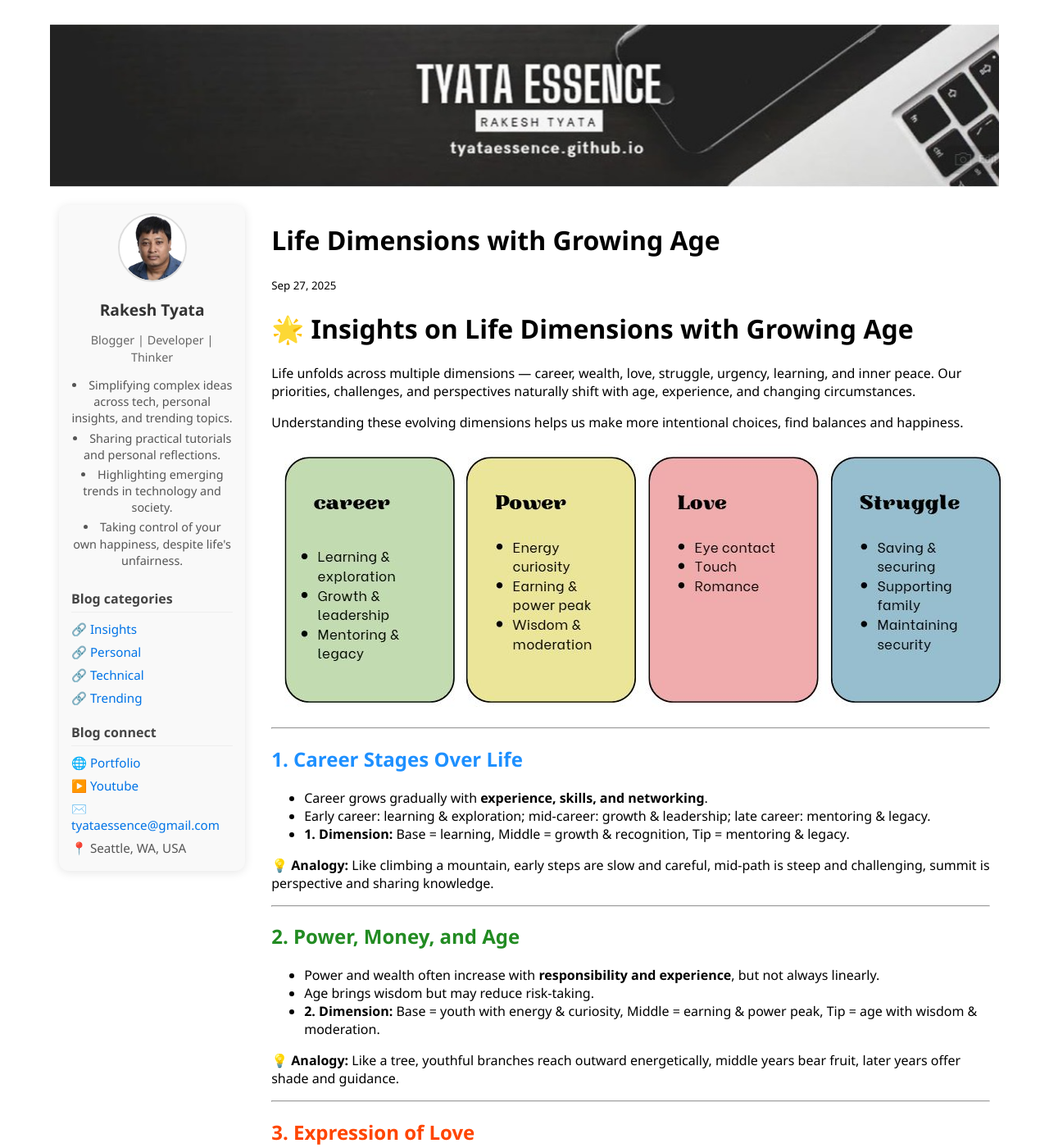
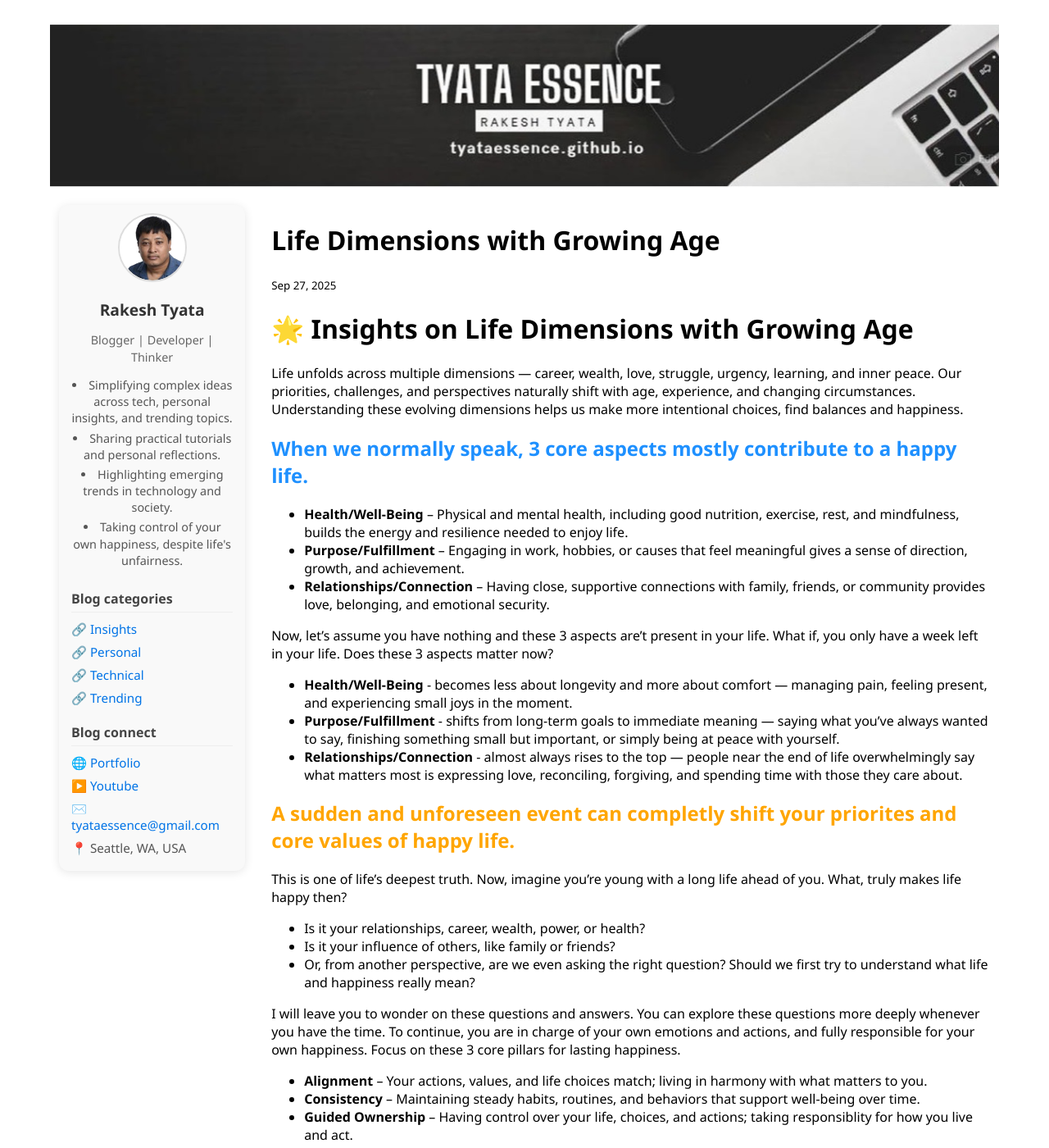
Before and after one commit to tyataessence/tyataessence.github.io, a Jekyll site: the page built from _posts/personal/2025-09-27-known-dimentions-of-life.md, in a window 1280 px wide and 1400 px high. Shown: the whole window at 82% size. Built offline with Jekyll 4.4.1, drawn with Linux system fonts in a browser that asks for light colours; some of the changed text lies outside the part shown.

Commit message:
updating life dimensions

```diff
--- a/_posts/personal/2025-09-27-known-dimentions-of-life.md
+++ b/_posts/personal/2025-09-27-known-dimentions-of-life.md
@@ -9,10 +9,35 @@ author: Rakesh Tyata
 
 # 🌟 Insights on Life Dimensions with Growing Age
 
-Life unfolds across multiple dimensions — career, wealth, love, struggle, urgency, learning, and inner peace. Our priorities, challenges, and perspectives naturally shift with age, experience, and changing circumstances.
+Life unfolds across multiple dimensions — career, wealth, love, struggle, urgency, learning, and inner peace. Our priorities, challenges, and perspectives naturally shift with age, experience, and changing circumstances. Understanding these evolving dimensions helps us make more intentional choices, find balances and happiness.
 
-Understanding these evolving dimensions helps us make more intentional choices, find balances and happiness.
+## <span style="color:#1E90FF">When we normally speak, 3 core aspects mostly contribute to a happy life.</span>
 
+- **Health/Well-Being** – Physical and mental health, including good nutrition, exercise, rest, and mindfulness, builds the energy and resilience needed to enjoy life.
+- **Purpose/Fulfillment** – Engaging in work, hobbies, or causes that feel meaningful gives a sense of direction, growth, and achievement.
+- **Relationships/Connection** – Having close, supportive connections with family, friends, or community provides love, belonging, and emotional security.
+
+Now, let's assume you have nothing and these 3 aspects are't present in your life. What if, you only have a week left in your life. Does these 3 aspects matter now?
+
+- **Health/Well-Being** - becomes less about longevity and more about comfort — managing pain, feeling present, and experiencing small joys in the moment.
+- **Purpose/Fulfillment** - shifts from long-term goals to immediate meaning — saying what you’ve always wanted to say, finishing something small but important, or simply being at peace with yourself.
+- **Relationships/Connection** - almost always rises to the top — people near the end of life overwhelmingly say what matters most is expressing love, reconciling, forgiving, and spending time with those they care about.
+
+## <span style="color:#FFA500">A sudden and unforeseen event can completly shift your priorites and core values of happy life.</span>
+
+This is one of life's deepest truth. Now, imagine you're young with a long life ahead of you. What, truly makes life happy then?
+
+- Is it your relationships, career, wealth, power, or health?
+- Is it your influence of others, like family or friends?
+- Or, from another perspective, are we even asking the right question? Should we first try to understand what life and happiness really mean?
+
+I will leave you to wonder on these questions and answers. You can explore these questions more deeply whenever you have the time. To continue, you are in charge of your own emotions and actions, and fully responsible for your own happiness. Focus on these 3 core pillars for lasting happiness.
+
+- **Alignment** – Your actions, values, and life choices match; living in harmony with what matters to you.
+- **Consistency** – Maintaining steady habits, routines, and behaviors that support well-being over time.
+- **Guided Ownership** – Having control over your life, choices, and actions; taking responsiblity for how you live and act.
+
+Next, Let's explore few more perspectives on life with growing age.
 ![Life dimensions]({{ '/assets/images/life_dimensions.jpg' | relative_url }})
 
 ---
```
Also changed, not shown: other parts of _posts/personal/2025-09-27-known-dimentions-of-life.md (+0 -6 lines).
